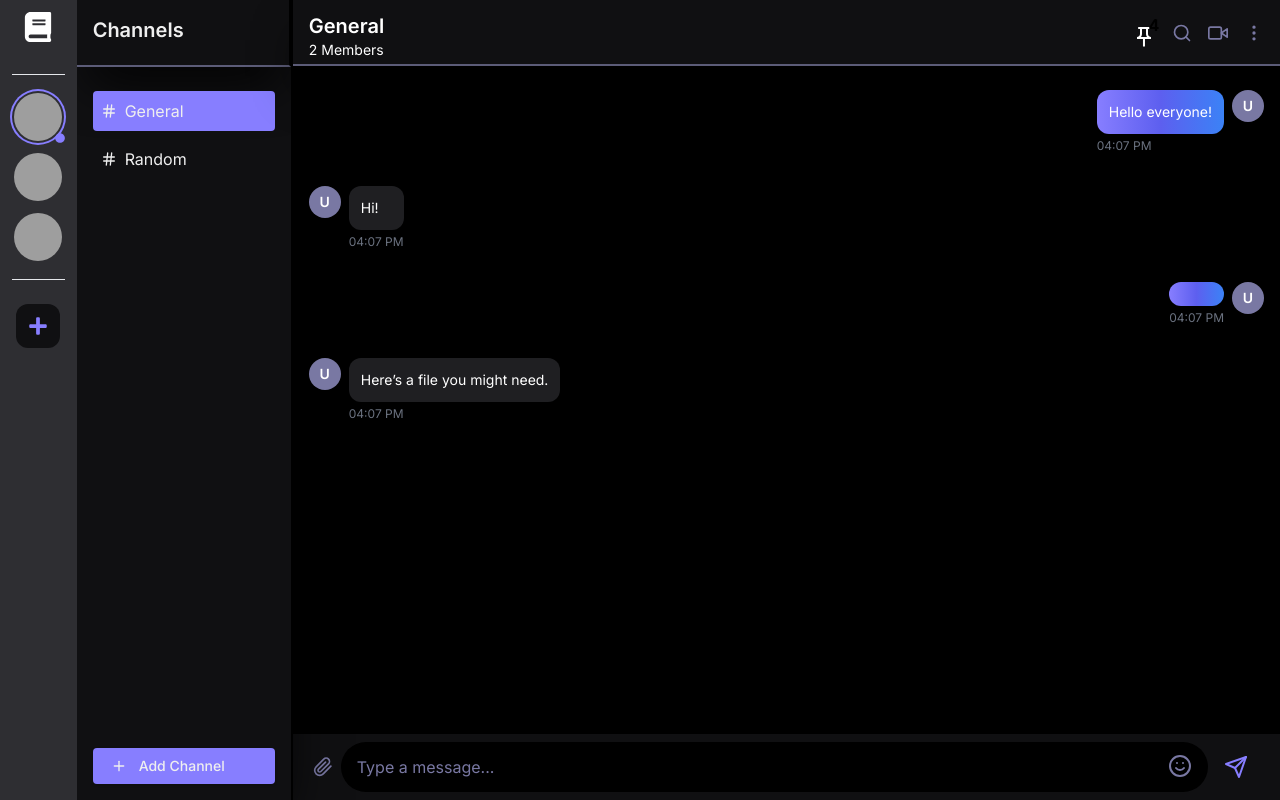
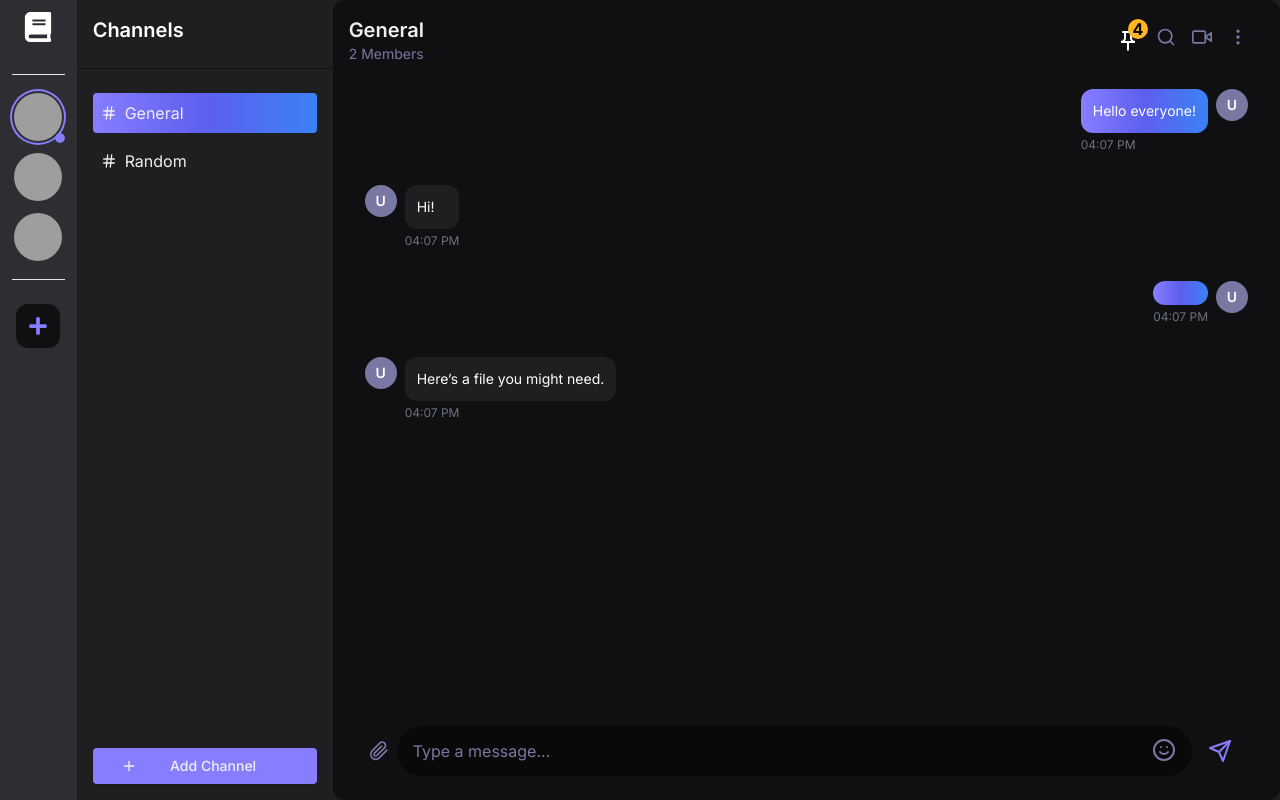
Before and after one commit to Mdsr2op/EduGather-Client, a React (Vite) app: page / in a window 1280 px wide. Built offline with nearby package versions, Linux system fonts and the light colour scheme; grey boxes are pictures that could not be loaded.

Commit message:
modified the layout

```diff
--- a/src/components/pages/ChatPage.tsx
+++ b/src/components/pages/ChatPage.tsx
@@ -57,13 +57,13 @@ function ChatPage() {
   };
 
   return (
-    <div className="flex h-[100dvh] max-h-[100dvh] overflow-y-auto overflow-x-hidden custom-scrollbar bg-dark-3 text-white ">
+    <div className="flex h-[100dvh] max-h-[100dvh] overflow-y-auto overflow-x-hidden custom-scrollbar bg-dark-4 text-white ">
       <ChannelSidebar
         channels={channels}
         selectedChannel={selectedChannel}
         onSelectChannel={handleSelectChannel}
       />
-      <div className="flex flex-col flex-grow w-full bg-dark-1 rounded-xl">
+      <div className="flex flex-col flex-grow p-4 bg-dark-3 rounded-xl">
         <ChatHeader channelName={selectedChannel} membersCount={2} />
         <div className="flex flex-col flex-grow justify-between overflow-hidden">
           <ChatWindow initialMessages={messages} userId={userId}/>
--- a/src/features/root/channels/components/Channel.tsx
+++ b/src/features/root/channels/components/Channel.tsx
@@ -10,7 +10,7 @@ interface ChannelProps {
   const Channel: React.FC<ChannelProps> = ({ name, isSelected, onSelect }) => (
   <li
     className={`mt-2 p-2 rounded flex items-center cursor-pointer transition-colors duration-200 ${
-      isSelected ? 'bg-primary-500 text-light1' : 'hover:bg-dark4'
+      isSelected ? 'bg-gradient-to-r from-primary-500 via-primary-600 to-blue-500 text-light1 text-light1' : 'hover:bg-dark4'
     }`}
     onClick={onSelect}
   >
--- a/src/features/root/channels/components/ChannelSidebar.tsx
+++ b/src/features/root/channels/components/ChannelSidebar.tsx
@@ -18,10 +18,10 @@ const ChannelSidebar: React.FC<ChannelSidebarProps> = ({
   onSelectChannel,
 }) => {
   return (
-    <div className="bg-dark-3 text-light-2 w-64 h-full p-4 pt-0 flex flex-col relative border-r-[2px] border-dark-1 shadow-dark-1 shadow-2xl">
+    <div className="bg-dark-4 text-light-2 w-64 h-full p-4 flex flex-col relative">
       {/* Header */}
-      <div className="flex items-center justify-between mb-4 pt-4 pb-[1.3rem] border-r-[2px] border-b-[2px] border-dark-1 border-b-light-4 shadow-dark-1 shadow-2xl -mx-4">
-        <h2 className="ml-4 text-xl font-semibold text-light1">Channels</h2>
+      <div className="flex items-center justify-between mb-4 pb-[1.53rem] border-b-[1px] border-dark-3 -mx-4">
+        <h2 className="ml-4 text-xl font-semibold text-light-1">Channels</h2>
       </div>
 
       {/* Channel List */}
--- a/src/features/root/chats/components/ChatHeader.tsx
+++ b/src/features/root/chats/components/ChatHeader.tsx
@@ -12,7 +12,7 @@ const ChatHeader: React.FC<ChatHeaderProps> = ({
 }) => {
   return (
     <>
-      <div className="bg-dark-3 pt-3 pb-1 flex justify-between border-b-[2px] border-light-4 shadow-dark-1 shadow-2xl  relative">
+      <div className="bg-dark-3  flex justify-between items-center border-b-[1px]  border-dark-3  relative">
         <ChatHeaderTitle
           channelName={channelName}
           membersCount={membersCount}
--- a/src/features/root/chats/components/ChatHeaderTitle.tsx
+++ b/src/features/root/chats/components/ChatHeaderTitle.tsx
@@ -11,9 +11,9 @@ const ChatHeaderTitle: React.FC<ChatHeaderTitleProps> = ({
     membersCount,
   }) => (
 
-  <div className="ml-4 text-light2">
+  <div className=" text-light-2">
     <h1 className="text-xl font-semibold">{channelName}</h1>
-    <p className="text-light3 text-sm">{membersCount} Members</p>
+    <p className="text-light-3 text-sm">{membersCount} Members</p>
   </div>
 );
 
--- a/src/features/root/chats/components/MessageBody.tsx
+++ b/src/features/root/chats/components/MessageBody.tsx
@@ -16,7 +16,7 @@ const MessageBody = ({ messages, userId }: MessageBodyProps) => {
 //   }, [messages]);
 
   return (
-    <div className=" p-4 h-full overflow-y-auto custom-scrollbar flex flex-col space-y-4 rounded-lg">
+    <div className=" bg-dark-3 p-4 h-full overflow-y-auto custom-scrollbar flex flex-col space-y-4 rounded-lg">
       {messages.map((message) => (
         <div key={message.id} className="space-y-2">
             <Message
--- a/src/features/root/chats/components/dialogs/PinnedMessagesButton.tsx
+++ b/src/features/root/chats/components/dialogs/PinnedMessagesButton.tsx
@@ -10,7 +10,7 @@ const PinnedMessagesButton = () => {
       >
         <PushPinOutlinedIcon className="text-light3" />
         {pinnedMessagesCount > 0 && (
-          <span className="absolute -top-2 -right-2 bg-secondary text-black font-bold text-base rounded-full w-5 h-5 flex items-center justify-center">
+          <span className="absolute -top-2 -right-2 bg-secondary-500 text-black font-bold text-base rounded-full w-5 h-5 flex items-center justify-center">
             {pinnedMessagesCount}
           </span>
         )}
--- a/src/features/root/messages/components/MessageInput.tsx
+++ b/src/features/root/messages/components/MessageInput.tsx
@@ -9,7 +9,7 @@ interface MessageInputProps {
 
 const MessageInput = ({ message, setMessage, onEmojiSelect, onKeyPress }: MessageInputProps) => {
   return (
-    <div className="flex-grow flex items-center bg-dark-1 rounded-full px-4 py-2 mr-2">
+    <div className="flex-grow flex items-center bg-dark-2 rounded-full px-4 py-2 mr-2">
       <input
         type="text"
         placeholder="Type a message..."
```
